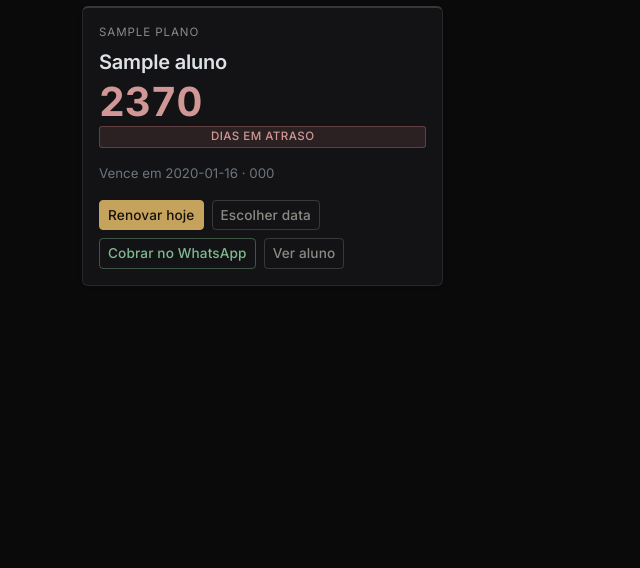
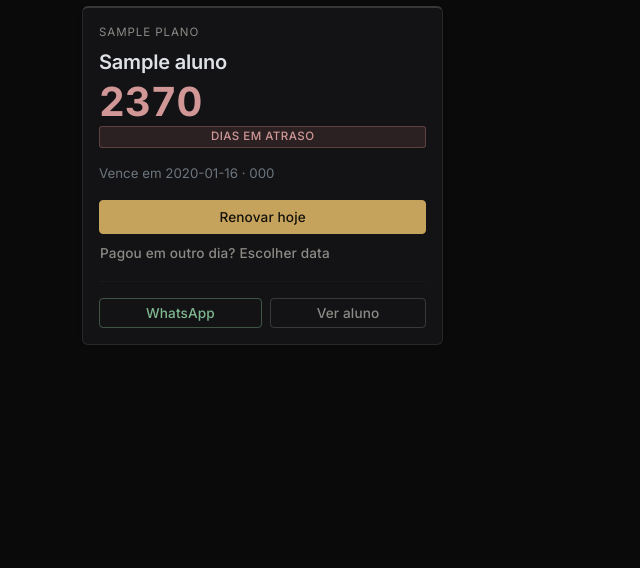
Before and after one commit to reidison21/sistema-MG-ftness, a Flask app: page /alunos/vencidos in a window 1280 px wide. Shown: the part 143-711 px from the top of the page, without its empty margins (0-640 px from the left). Run offline with Flask 3, Linux system fonts and the light colour scheme; the visitor is signed in with stand-in values (Sample User, id 1); tables that the repository leaves empty hold one stand-in row (values such as "Sample post").

Commit message:
Reorganiza layout do card de vencidos: CTA principal em destaque, ações secundárias mais discretas
Co-Authored-By: Claude Sonnet 5 <noreply@anthropic.com>

```diff
--- a/app/static/style.css
+++ b/app/static/style.css
@@ -298,6 +298,13 @@ hr, .border { border-color: var(--border) !important; }
 a { color: var(--accent); }
 a:hover { color: var(--accent-hover); }
 
+.btn-link {
+  color: var(--text-muted);
+}
+.btn-link:hover {
+  color: var(--accent);
+}
+
 code {
   color: var(--accent);
   background: var(--surface-2);
--- a/app/templates/alunos/vencidos.html
+++ b/app/templates/alunos/vencidos.html
@@ -28,25 +28,39 @@
 
         <p class="text-secondary small mb-3">Vence em {{ info.data_vencimento }} &middot; {{ aluno.telefone }}</p>
 
-        <div class="d-flex gap-2 mt-auto flex-wrap">
+        <div class="mt-auto">
           <form method="post" action="{{ url_for('pagamentos.renovar', aluno_id=aluno.id) }}" onsubmit="return confirm('Marcar {{ aluno.nome }} como pago hoje e renovar por mais {{ aluno.plano.duracao_dias }} dias?');">
-            <button type="submit" class="btn btn-sm btn-primary">Renovar hoje</button>
+            <button type="submit" class="btn btn-primary w-100">Renovar hoje</button>
           </form>
-          <button type="button" class="btn btn-sm btn-outline-light" onclick="document.getElementById('data-form-{{ aluno.id }}').classList.toggle('d-none')">Escolher data</button>
-          <a href="{{ url_for('alunos.mensagens', id=aluno.id) }}" class="btn btn-sm btn-outline-success">Cobrar no WhatsApp</a>
-          <a href="{{ url_for('alunos.detalhe', id=aluno.id) }}" class="btn btn-sm btn-outline-secondary">Ver aluno</a>
-        </div>
+
+          <button
+            type="button"
+            class="btn btn-link btn-sm p-0 mt-2 text-decoration-none"
+            onclick="document.getElementById('data-form-{{ aluno.id }}').classList.toggle('d-none')"
+          >
+            Pagou em outro dia? Escolher data
+          </button>
 
           <form
             id="data-form-{{ aluno.id }}"
             method="post"
             action="{{ url_for('pagamentos.renovar', aluno_id=aluno.id) }}"
-          class="d-none mt-2 d-flex gap-2"
+            class="d-none mt-2"
             onsubmit="return confirm('Renovar {{ aluno.nome }} a partir da data escolhida?');"
           >
-          <input type="date" name="data" class="form-control form-control-sm" required>
-          <button type="submit" class="btn btn-sm btn-outline-light">Confirmar data</button>
+            <div class="input-group input-group-sm">
+              <input type="date" name="data" class="form-control" required>
+              <button type="submit" class="btn btn-outline-light">Confirmar</button>
+            </div>
           </form>
+
+          <hr class="my-3">
+
+          <div class="d-flex gap-2">
+            <a href="{{ url_for('alunos.mensagens', id=aluno.id) }}" class="btn btn-sm btn-outline-success flex-fill">WhatsApp</a>
+            <a href="{{ url_for('alunos.detalhe', id=aluno.id) }}" class="btn btn-sm btn-outline-secondary flex-fill">Ver aluno</a>
+          </div>
+        </div>
       </div>
     </div>
   </div>
```
Lines whose indentation alone changed are shown as unchanged.
